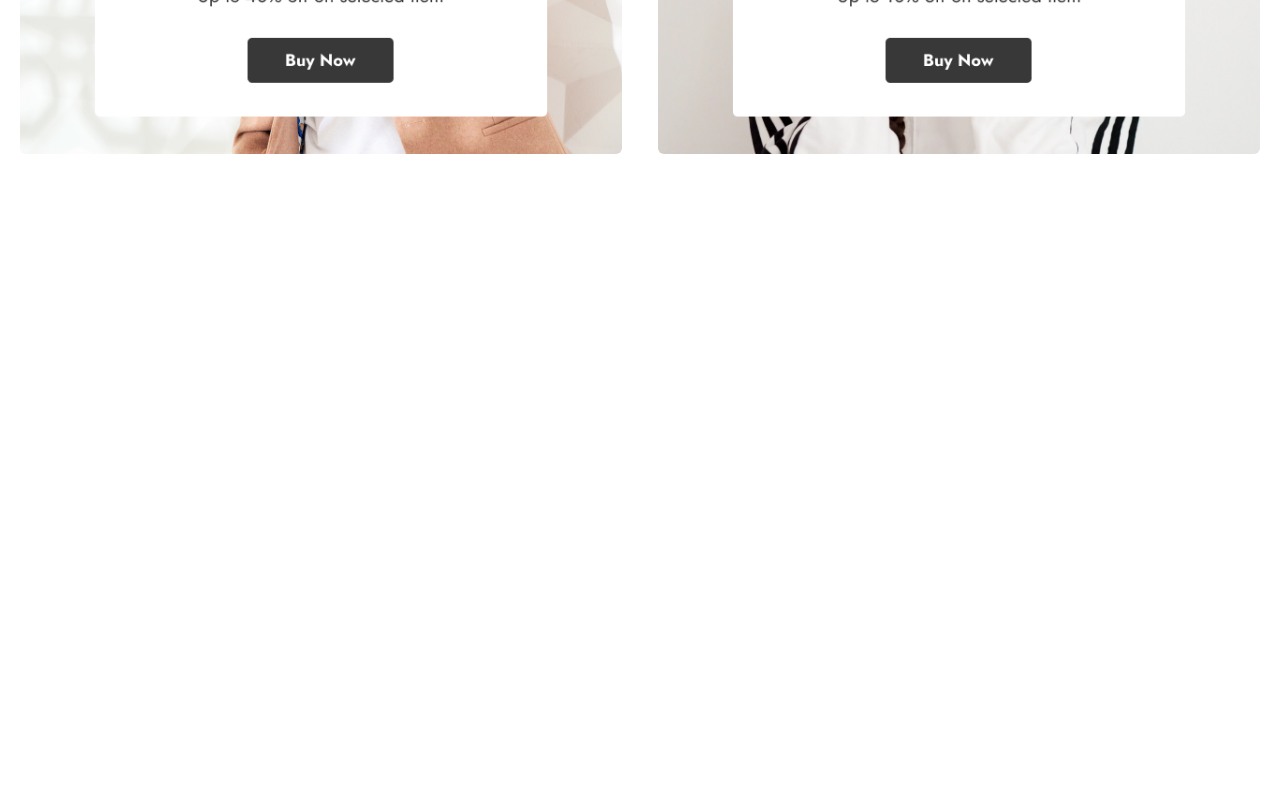
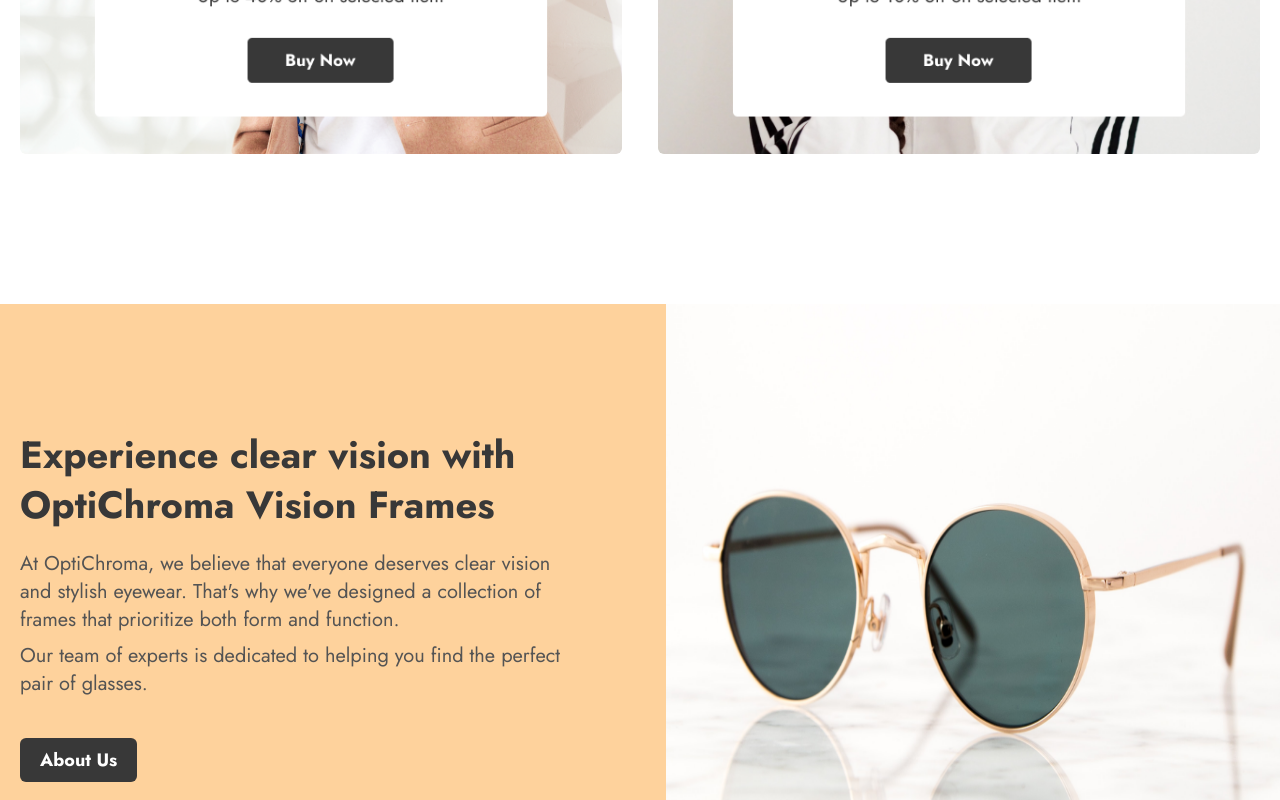
Before and after one commit to SiamulHassan/EyeGlass-Landing-Page-Challange, a React (Vite) app: page / in a window 1280 px wide. Shown: the part 2000-2800 px from the top of the page. Before the commit the page ends 2304 px from the top, so only its background shows below. Built offline with nearby package versions, Linux system fonts and the light colour scheme.

Commit message:
feature product section done

```diff
--- a/src/components/BannarFeature.jsx
+++ b/src/components/BannarFeature.jsx
@@ -4,21 +4,20 @@ import ProductReceiveIcon from "../assets/icons/ProductReceiveIcon";
 import PaymentIcon from "../assets/icons/PaymentIcon";
 import EyeglassIcon from "../assets/icons/EyeglassIcon";
 import SearchIcon from "../assets/icons/SearchIcon";
-
 const BannarFeature = () => {
   return (
-    <div className="relative px-5 md:absolute bottom-0 z-10 left-1/2 transform -translate-x-1/2 w-full">
+    <div className="relative md:absolute bottom-0 z-10 left-1/2 transform -translate-x-1/2 w-full">
       <Container>
-        <div className="grid grid-cols-2 md:grid-cols-[1fr,auto,1fr,auto,1fr,auto,1fr] lg:grid-cols-[1fr,auto,1fr,auto,1fr,auto,1fr] gap-y-8 md:gap-4 lg:gap-8 justify-center items-center translate-y-[60px] md:translate-y-[140px] xl:translate-y-[158px] 2xl:translate-y-[149px] lg:px-5 xl:px-0">
-          <div className="mx-auto md:mx-0 flex flex-col items-center gap-4 md:gap-10 w-max">
+        <div className="grid grid-cols-2 md:grid-cols-[1fr,auto,1fr,auto,1fr,auto,1fr] lg:grid-cols-[1fr,auto,1fr,auto,1fr,auto,1fr] gap-y-8 md:gap-4 lg:gap-8 justify-center items-center translate-y-[60px] md:translate-y-[140px] xl:translate-y-[158px] 2xl:translate-y-[149px] px-5 lg:px-10">
+          <div className="mx-auto md:mx-0 flex flex-col items-center gap-4 md:gap-10 sm:w-max">
             <div className="flex justify-center items-center w-20 h-20 md:w-24 md:h-24 xl:w-32 xl:h-32 rounded-full bg-[var(--primary-bg-color)]">
               <SearchIcon className="h-[26px] w-[26px] xl:h-[40px] xl:w-[40px]" />
             </div>
             <div className="text-center">
-              <h3 className="font-bold text-md xl:text-lg text-[var(--primary-text-color)] mb-1 md:mb-3">
+              <h3 className="font-bold text-sm sm:text-md xl:text-lg text-[var(--primary-text-color)] mb-1 md:mb-3">
                 Search your sunglass
               </h3>
-              <p className="text-sm text-[var(--secondary-text-color)]">
+              <p className="text-[12px] sm:text-sm text-[var(--secondary-text-color)]">
                 Shop Stylish Eyewear Now
               </p>
             </div>
@@ -28,15 +27,15 @@ const BannarFeature = () => {
             className="hidden md:block relative md:top-[-46px] 2xl:top-[-36px] 2xl:left-[-36px]"
             alt="bannarLine"
           />
-          <div className="mx-auto md:mx-0 flex flex-col items-center gap-4 md:gap-10 w-max">
+          <div className="mx-auto md:mx-0 flex flex-col items-center gap-4 md:gap-10 sm:w-max">
             <div className="flex justify-center items-center w-20 h-20 md:w-24 md:h-24 xl:w-32 xl:h-32 rounded-full bg-[var(--primary-bg-color)]">
               <EyeglassIcon className="h-[30px] w-[30px] xl:h-[40px] xl:w-[40px]" />
             </div>
             <div className="text-center">
-              <h3 className="font-bold text-md xl:text-lg text-[var(--primary-text-color)] mb-1 md:mb-3">
+              <h3 className="font-bold text-sm sm:text-md xl:text-lg text-[var(--primary-text-color)] mb-1 md:mb-3">
                 Select Sunglass
               </h3>
-              <p className="text-sm text-[var(--secondary-text-color)]">
+              <p className="text-[12px] sm:text-sm text-[var(--secondary-text-color)]">
                 Shade Your Style
               </p>
             </div>
@@ -46,15 +45,15 @@ const BannarFeature = () => {
             className="hidden md:block relative md:top-[-46px] 2xl:top-[-36px] 2xl:left-[-36px]"
             alt="bannarLine"
           />
-          <div className="mx-auto md:mx-0 flex flex-col items-center gap-4 md:gap-10 w-max">
+          <div className="mx-auto md:mx-0 flex flex-col items-center gap-4 md:gap-10 sm:w-max">
             <div className="flex justify-center items-center w-20 h-20 md:w-24 md:h-24 xl:w-32 xl:h-32 rounded-full bg-[var(--primary-bg-color)]">
               <PaymentIcon className="h-[30px] w-[30px] xl:h-[40px] xl:w-[40px]" />
             </div>
             <div className="text-center">
-              <h3 className="font-bold text-md xl:text-lg text-[var(--primary-text-color)] mb-1 md:mb-3">
+              <h3 className="font-bold text-sm sm:text-md xl:text-lg text-[var(--primary-text-color)] mb-1 md:mb-3">
                 Make Payment
               </h3>
-              <p className="text-sm text-[var(--secondary-text-color)]">
+              <p className="text-[12px] sm:text-sm text-[var(--secondary-text-color)]">
                 Securely Checkout Now
               </p>
             </div>
@@ -64,15 +63,15 @@ const BannarFeature = () => {
             className="hidden md:block relative md:top-[-46px] 2xl:top-[-36px] 2xl:left-[-36px]"
             alt="bannarLine"
           />
-          <div className="mx-auto md:mx-0 flex flex-col items-center gap-4 md:gap-10 w-max">
+          <div className="mx-auto md:mx-0 flex flex-col items-center gap-4 md:gap-10 sm:w-max">
             <div className="flex justify-center items-center w-20 h-20 md:w-24 md:h-24 xl:w-32 xl:h-32 rounded-full bg-[var(--primary-bg-color)]">
               <ProductReceiveIcon className="h-[30px] w-[30px] xl:h-[40px] xl:w-[40px]" />
             </div>
             <div className="text-center">
-              <h3 className="font-bold text-md xl:text-lg text-[var(--primary-text-color)] mb-1 md:mb-3">
+              <h3 className="font-bold text-sm sm:text-md xl:text-lg text-[var(--primary-text-color)] mb-1 md:mb-3">
                 Received Product
               </h3>
-              <p className="text-sm text-[var(--secondary-text-color)]">
+              <p className="text-[12px] sm:text-sm text-[var(--secondary-text-color)]">
                 See the World Clearly
               </p>
             </div>
--- /dev/null
+++ b/src/components/Button.jsx
@@ -0,0 +1,12 @@
+const Button = ({ children, onclick }) => {
+  return (
+    <button
+      onClick={onclick}
+      className="font-bold text-lg bg-[var(--primary-text-color)] px-5 py-2 text-white rounded-md"
+    >
+      {children}
+    </button>
+  );
+};
+
+export default Button;
--- /dev/null
+++ b/src/components/Heading.jsx
@@ -0,0 +1,9 @@
+const Heading = ({ children }) => {
+  return (
+    <h2 className="font-bold text-[28px] leading-10 md:text-[38px] md:leading-[50px] lg:text-[32px] xl:text-[38px] xl:leading-[50px] lg:leading-[45px] text-[var(--primary-text-color)] w-full xl:max-w-[700px]">
+      {children}
+    </h2>
+  );
+};
+
+export default Heading;
--- a/src/components/Img.jsx
+++ b/src/components/Img.jsx
@@ -5,7 +5,7 @@ const Img = ({ src, alt, radius }) => {
     <img
       src={src}
       alt={alt}
-      className={`block w-full h-full object-cover ${radius}`}
+      className={`block w-full h-full object-cover lg:object-fill 2xl:object-cover ${radius}`}
     />
   );
 };
--- a/src/index.css
+++ b/src/index.css
@@ -93,6 +93,6 @@ body {
 /* ***** SWIPER JS RESPONSIVE ENDS ***** */
 
 /* ********** BANNAR ADD RESPONSIVE STARTS ********** */
-@media screen and (max-width: 500px) {
-}
+/* @media screen and (max-width: 500px) {
+} */
 /* ********** BANNAR ADD RESPONSIVE ENDS ************ */
--- /dev/null
+++ b/src/pages/Home/FeaturedProduct.jsx
@@ -0,0 +1,37 @@
+import sectionSunglass from "../../assets/images/section-sunglass.png";
+import Button from "../../components/Button";
+import Container from "../../components/Container";
+import Heading from "../../components/Heading";
+import Img from "../../components/Img";
+const FeaturedProduct = () => {
+  return (
+    <div className="mb-[150px]">
+      <div className="bg-[var(--primary-bg-color)] w-full relative">
+        <Container>
+          <div className="px-5 py-[126px] w-full lg:w-[52%] pr-5">
+            <Heading>
+              Experience clear vision with OptiChroma Vision Frames
+            </Heading>
+            <p className="text-md xl:text-xl text-[var(--secondary-text-color)] max-w-[541px] mt-5 mb-2">
+              At OptiChroma, we believe that everyone deserves clear vision and
+              stylish eyewear. That&#39;s why we&#39;ve designed a collection of
+              frames that prioritize both form and function.
+            </p>
+
+            <p className="text-md xl:text-xl text-[var(--secondary-text-color)] max-w-[541px] mb-10">
+              Our team of experts is dedicated to helping you find the perfect
+              pair of glasses.
+            </p>
+            <Button>About Us</Button>
+          </div>
+        </Container>
+
+        <div className="lg:absolute top-0 right-0 w-full lg:w-[48%] md:h-[65vh] h-full lg:h-full">
+          <Img src={sectionSunglass} alt="sunglass-img" />
+        </div>
+      </div>
+    </div>
+  );
+};
+
+export default FeaturedProduct;
--- a/src/pages/Home/Home.jsx
+++ b/src/pages/Home/Home.jsx
@@ -1,6 +1,7 @@
 import Navbar from "../../components/Navbar";
 import Bannar from "./Bannar";
 import BannarAd from "./BannarAd";
+import FeaturedProduct from "./FeaturedProduct";
 
 const Home = () => {
   return (
@@ -8,6 +9,7 @@ const Home = () => {
       <Navbar />
       <Bannar />
       <BannarAd />
+      <FeaturedProduct />
     </>
   );
 };
```
